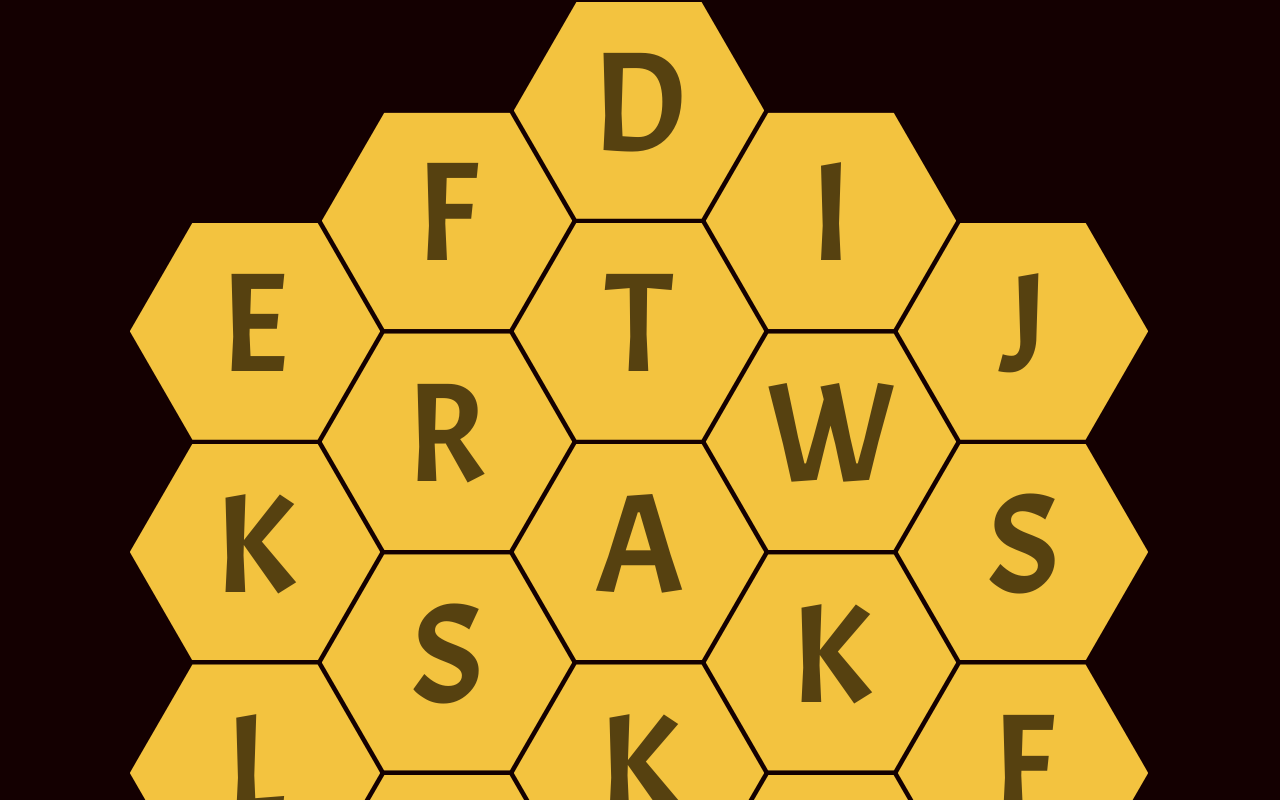
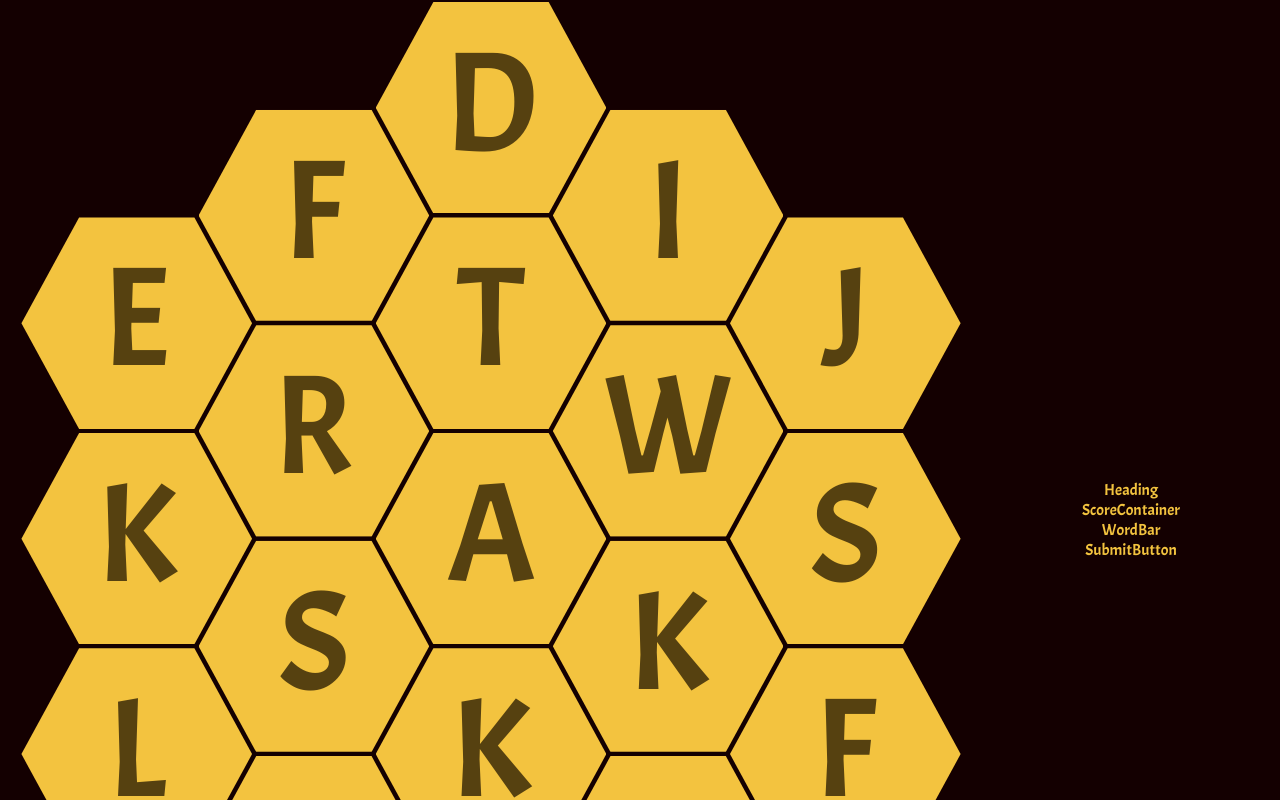
Before and after one commit to Anw0514/word-hive, a React (Create React App) app: page / in a window 1280 px wide. Shown: the top 800 px of the page. Built offline with nearby package versions, Linux system fonts and the light colour scheme.

Commit message:
adjusted styles for horizontal UI layout and added basic files for UI components

```diff
--- a/src/App.js
+++ b/src/App.js
@@ -1,5 +1,9 @@
 import { ThemeProvider, styled } from "styled-components";
 import HexesContainer from "./components/HexesContainer";
+import ScoreContainer from "./components/ScoreContainer";
+import WordBar from "./components/WordBar";
+import SubmitButton from "./components/SubmitButton";
+import Heading from "./components/Heading";
 
 const theme = {
   dark: "#140001",
@@ -17,15 +21,35 @@ const StyledApp = styled.div`
   color: ${props => props.theme.primary};
   min-height: 100vh;
   margin: auto;
-	--wrp: 75vw;
-	width: var(--wrp);
+	width: 100%;
+`
+
+const StyledFlexContainer = styled.div`
+  display: flex;
+  min-width: 100%
+`
+
+const StyledControls = styled.div`
+  display: flex;
+  flex-direction: column;
+  justify-content: center;
+  align-items: center;
+  padding: 100px;
 `
 
 function App() {
   return (
     <ThemeProvider theme={theme}>
       <StyledApp>
-        <HexesContainer />
+        <StyledFlexContainer>
+          <HexesContainer />
+          <StyledControls>
+            <Heading />
+            <ScoreContainer />
+            <WordBar />
+            <SubmitButton />
+          </StyledControls>
+        </StyledFlexContainer>
       </StyledApp>
     </ThemeProvider>
   );
--- /dev/null
+++ b/src/components/Heading.js
@@ -0,0 +1,7 @@
+import React from 'react'
+
+export default function Heading() {
+  return (
+    <div>Heading</div>
+  )
+}
--- a/src/components/Hex.js
+++ b/src/components/Hex.js
@@ -5,7 +5,7 @@ const StyledHex = styled.div`
     --r: 0.24935;
 	--r-1: calc(1 / calc(1 - var(--r)));
 	--g: 2px;
-	--w: calc(var(--r-1) * var(--wrp) / 5 - 2 * var(--r-1) * var(--g));
+	--w: calc(var(--r-1) * 90% / 5 - 2 * var(--r-1) * var(--g));
     display: block;
 	clip-path: polygon(25% 0%, 75% 0%, 100% 50%, 75% 100%, 25% 100%, 0% 50%);
 	background: ${props => props.shown ? props.theme.primary : 'none'};
--- a/src/components/HexesContainer.js
+++ b/src/components/HexesContainer.js
@@ -8,7 +8,7 @@ const StyledHexesContainer = styled.div`
 	display: flex;
 	flex-wrap: wrap;
 	align-items: center;
-	justify-content: flex-start;
+	justify-content: center;
 `
 export default function HexesContainer() {
     const [grid, setGrid] = useState(generateGridArray())
--- /dev/null
+++ b/src/components/ScoreContainer.js
@@ -0,0 +1,7 @@
+import React from 'react'
+
+export default function ScoreContainer() {
+  return (
+    <div>ScoreContainer</div>
+  )
+}
--- /dev/null
+++ b/src/components/SubmitButton.js
@@ -0,0 +1,7 @@
+import React from 'react'
+
+export default function SubmitButton() {
+  return (
+    <div>SubmitButton</div>
+  )
+}
--- /dev/null
+++ b/src/components/WordBar.js
@@ -0,0 +1,7 @@
+import React from 'react'
+
+export default function WordBar() {
+  return (
+    <div>WordBar</div>
+  )
+}
```
